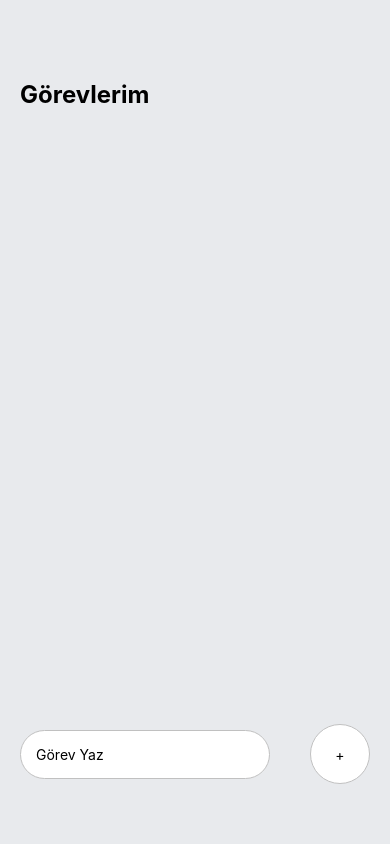
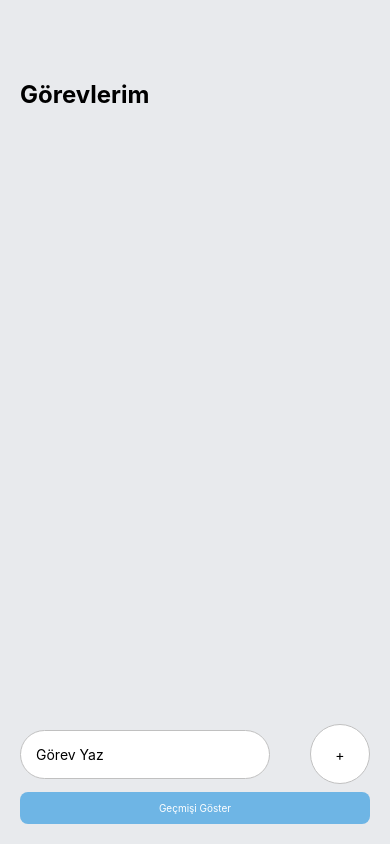
Before and after one commit to muhammetyasinarli/todo-app, a React Native app: screen / in a window 390 px wide. Built offline with nearby package versions, Linux system fonts and the light colour scheme.

Commit message:
past tasks were added

```diff
--- a/App.js
+++ b/App.js
@@ -1,5 +1,5 @@
 import 'intl-pluralrules';
-import './lang/i18n'
+import './lang/i18n';
 import React, { useState, useEffect } from 'react';
 import { Platform, KeyboardAvoidingView, StyleSheet, Text, View, TextInput, TouchableOpacity, Keyboard, ScrollView } from 'react-native';
 import Task from './components/Task';
@@ -9,10 +9,11 @@ import moment from 'moment'; // Tarih işlemleri için moment.js kullanıyoruz
 
 export default function App() {
   const { t } = useTranslation();
-  const [task, setTask] = useState();
+  const [task, setTask] = useState('');
   const [taskItems, setTaskItems] = useState([]);
   const [todayTasks, setTodayTasks] = useState([]);
   const [pastTasks, setPastTasks] = useState([]);
+  const [showPastTasks, setShowPastTasks] = useState(false); // Geçmiş görevleri göstermek için state ekledik
 
   // Component ilk yüklendiğinde AsyncStorage'den verileri yükle
   useEffect(() => {
@@ -60,7 +61,7 @@ export default function App() {
     if (task) {
       const newTask = { text: task, date: new Date() };
       saveTask(newTask);
-      setTask(null);
+      setTask('');
     }
   };
 
@@ -76,6 +77,10 @@ export default function App() {
     }
   };
 
+  const toggleShowPastTasks = () => {
+    setShowPastTasks(!showPastTasks);
+  };
+
   return (
     <View style={styles.container}>
       <ScrollView
@@ -85,6 +90,8 @@ export default function App() {
         keyboardShouldPersistTaps='handled'
       >
         <View style={styles.tasksWrapper}>
+          {!showPastTasks && (
+            <>
               <Text style={styles.sectionTitle}>{t('todaysTasks')}</Text>
               <View style={styles.items}>
                 {todayTasks.map((item, index) => (
@@ -93,8 +100,10 @@ export default function App() {
                   </TouchableOpacity>
                 ))}
               </View>
+            </>
+          )}
 
-          {pastTasks.length > 0 && (
+          {showPastTasks && (
             <>
               <Text style={styles.sectionTitle}>{t('pastTasks')}</Text>
               <View style={styles.items}>
@@ -106,6 +115,7 @@ export default function App() {
               </View>
             </>
           )}
+
         </View>
       </ScrollView>
       <KeyboardAvoidingView
@@ -124,6 +134,15 @@ export default function App() {
           </View>
         </TouchableOpacity>
       </KeyboardAvoidingView>
+
+      {/* Ekranın en altında showPastTasks ve hidePastTasks butonları */}
+      <View style={styles.bottomButtons}>
+        <TouchableOpacity onPress={toggleShowPastTasks} style={styles.bottomButton}>
+          <Text style={styles.bottomButtonText}>
+            {showPastTasks ? t('hidePastTasks') : t('showPastTasks')}
+          </Text>
+        </TouchableOpacity>
+      </View>
     </View>
   );
 }
@@ -172,4 +191,36 @@ const styles = StyleSheet.create({
     borderWidth: 1,
   },
   addText: {},
+  toggleButton: {
+    marginTop: 20,
+    padding: 10,
+    backgroundColor: '#6EB5E5',
+    borderRadius: 8,
+    alignItems: 'center',
+  },
+  toggleButtonText: {
+    color: '#FFF',
+    fontSize: 16,
+  },
+  bottomButtons: {
+    position: 'absolute',
+    bottom: 20,
+    left: 20,
+    right: 20,
+    flexDirection: 'row',
+    justifyContent: 'center',
+  },
+  bottomButton: {
+    paddingVertical: 10,
+    paddingHorizontal: 20,
+    backgroundColor: '#6EB5E5',
+    borderRadius: 8,
+    alignItems: 'center',
+    marginHorizontal: 10,
+    width: '100%',
+  },
+  bottomButtonText: {
+    color: '#FFF',
+    fontSize: 10,
+  },
 });
--- a/app.json
+++ b/app.json
@@ -1,6 +1,6 @@
 {
   "expo": {
-    "name": "todo-app",
+    "name": "Görevler Listesi",
     "slug": "todo-app",
     "version": "1.0.0",
     "orientation": "portrait",
--- a/lang/i18n.js
+++ b/lang/i18n.js
@@ -15,14 +15,18 @@ i18n
         translation: {
           "addProduct": "Write a task",
           "todaysTasks": "My Tasks",
-          "pastTasks" : "Past Tasks"
+          "pastTasks" : "Past Tasks",
+          "hidePastTasks" : "Hide Past",
+          "showPastTasks" : "Show Past"
         }
       },
       tr: {
         translation: {
           "addProduct": "Görev Yaz",
           "todaysTasks": "Görevlerim",
-          "pastTasks" : "Geçmiş Görevlerim"
+          "pastTasks" : "Geçmiş Görevlerim",
+          "hidePastTasks" : "Geçmişi Gizle",
+          "showPastTasks" : "Geçmişi Göster"
         }
       }
     }
```
Lines whose indentation alone changed are shown as unchanged.
